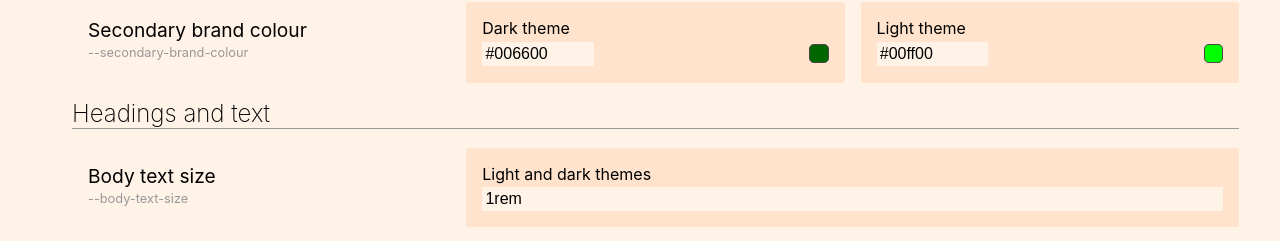
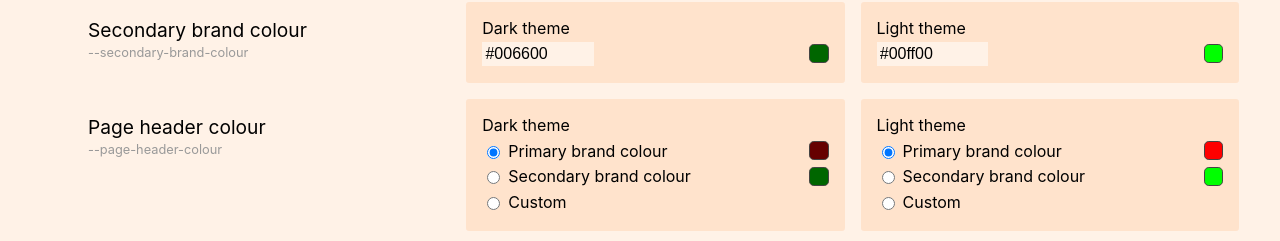
Before and after one commit to davidpounds/whitelabel, a React (Create React App) app: page / in a window 1280 px wide. Shown: the part 686-927 px from the top of the page. Built offline with nearby package versions, Linux system fonts and the light colour scheme.

Commit message:
Adds page header background colour

```diff
--- a/src/components/cssvalues/ImageValue.jsx
+++ b/src/components/cssvalues/ImageValue.jsx
@@ -20,7 +20,7 @@ const ImageValue = props => {
 
     const previewStyles = {
         backgroundImage: `url("${cssValue}")`,
-        backgroundColor: cssValue ? 'var(--page-background-colour)' : 'transparent',
+        backgroundColor: cssValue ? 'var(--page-header-colour)' : 'transparent',
     };
 
     return (
--- a/src/data/whiteLabelData.json
+++ b/src/data/whiteLabelData.json
@@ -58,6 +58,17 @@
             "value": {
                 "light": "#00ff00",
                 "dark": "#006600"
+            }
+        },
+        {
+            "sectionId": "colours",
+            "type": "colour",
+            "propertyName": "Page header colour",
+            "property": "--page-header-colour",
+            "includeColours": ["--primary-brand-colour", "--secondary-brand-colour"],
+            "value": {
+                "light": "--primary-brand-colour",
+                "dark": "--primary-brand-colour"
             }
         },
         {
```
